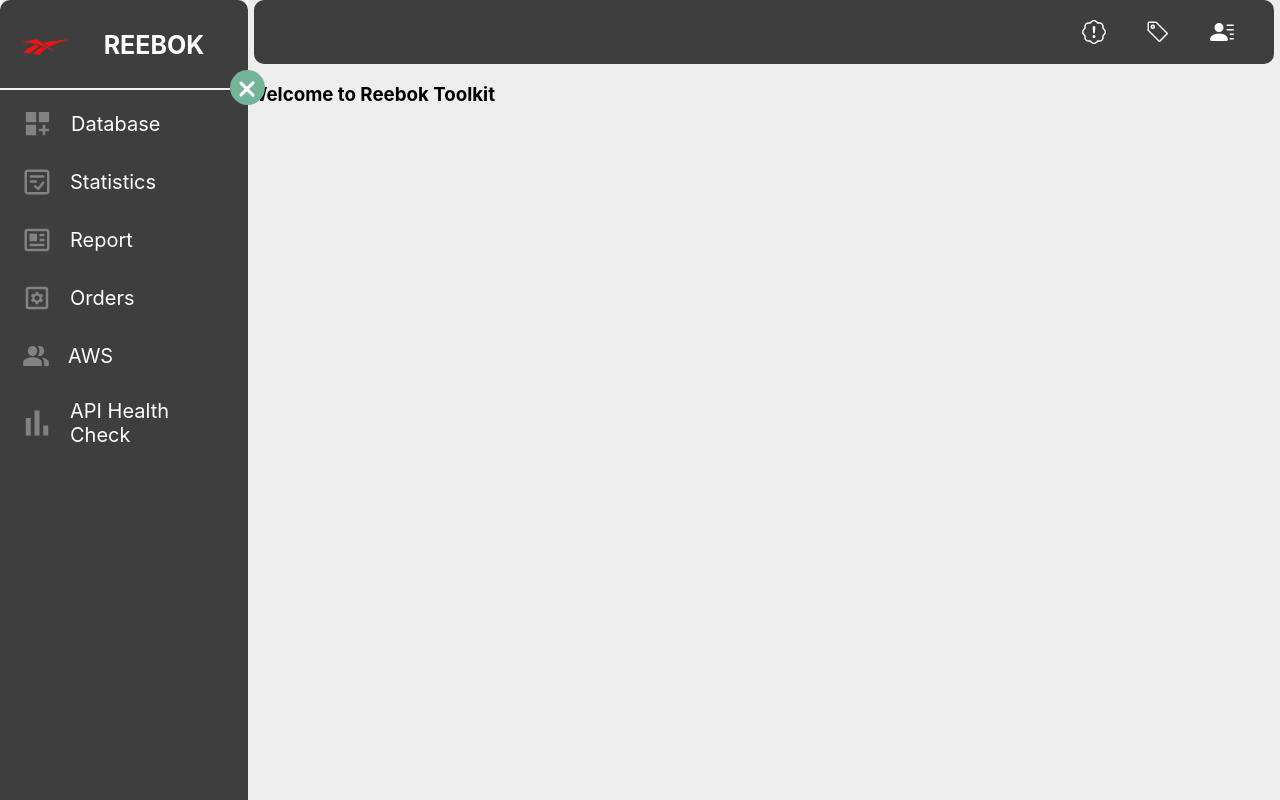
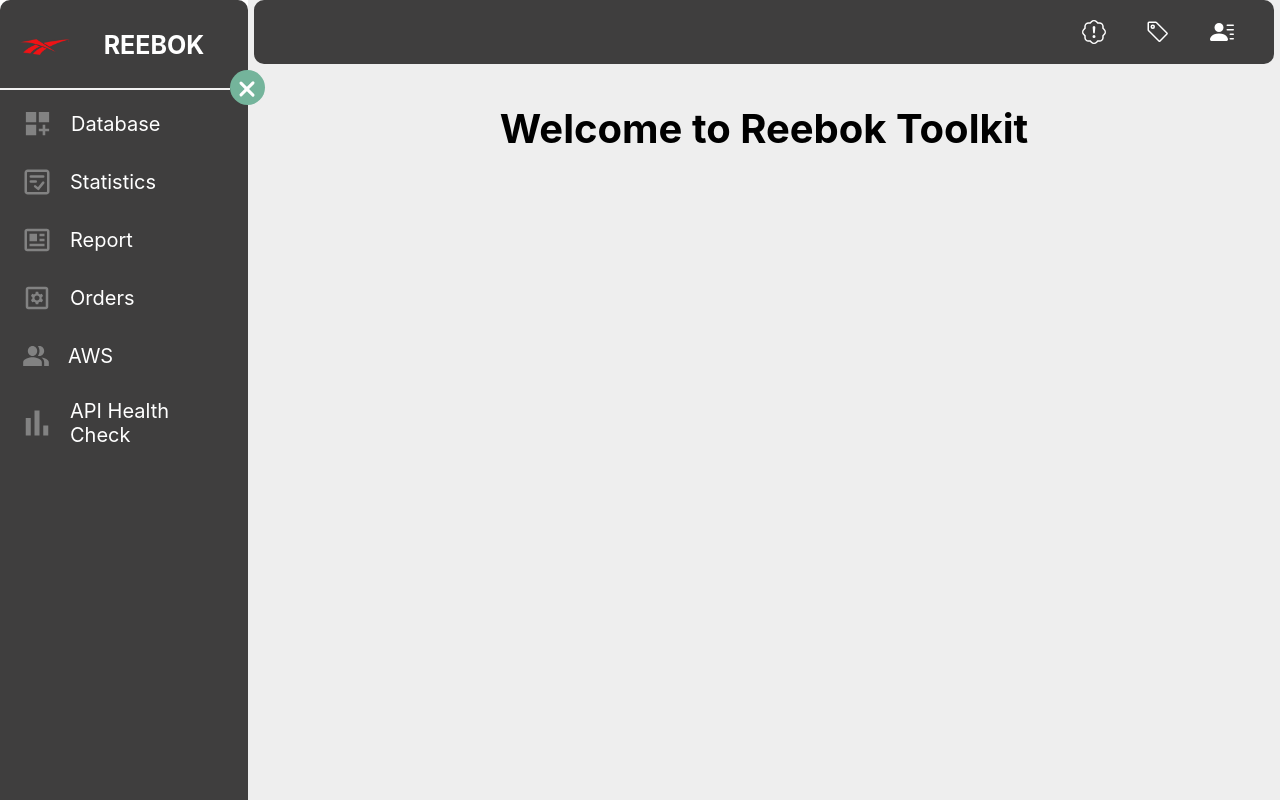
Before and after one commit to hariguru-nu/Toolkit-Reebok-Demo, a Next.js app: page /userlist in a window 1280 px wide. Built offline with nearby package versions, Linux system fonts and the light colour scheme.

Commit message:
modified homepage content

```diff
--- a/src/pages/userlist.jsx
+++ b/src/pages/userlist.jsx
@@ -1,10 +1,11 @@
 import React from 'react';
 import Layout from '@/components/layout';
+
 
 const userlist = () => {
   return (
    <Layout>
-        <h3>Welcome to Reebok Toolkit</h3>
+        <h3 style={{display: "flex", justifyContent: "center", fontSize: "40px"}}>Welcome to Reebok Toolkit</h3>
    </Layout>
   )
 }
```
